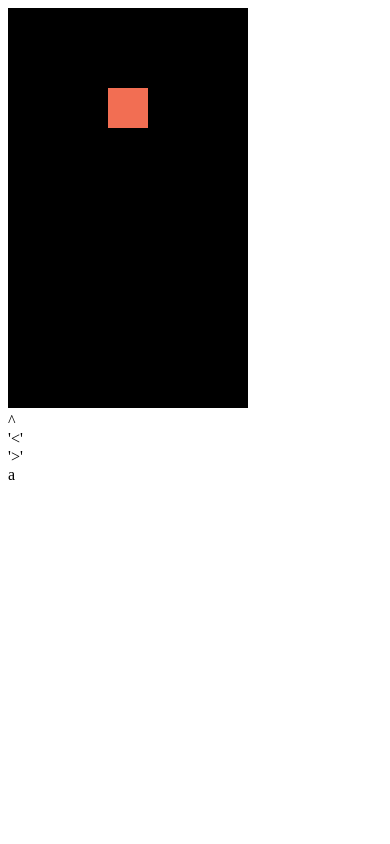
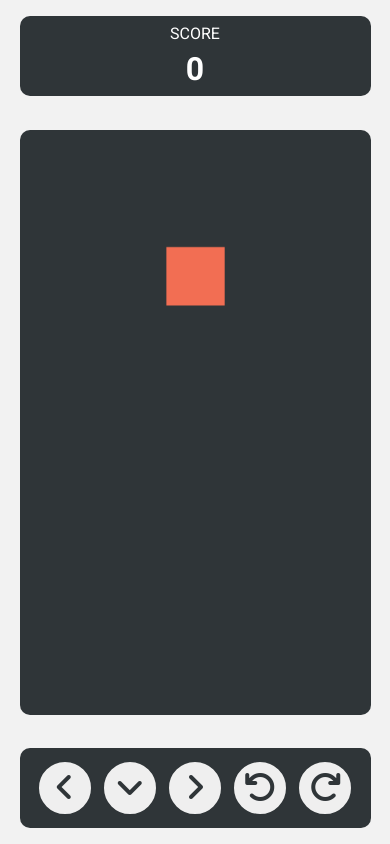
Before and after one commit to neryad/N-tetris, a plain HTML site: page index.html in a window 390 px wide. Drawn offline with Linux system fonts and the light colour scheme.

Commit message:
new stlyle for mobile

```diff
--- a/app.js
+++ b/app.js
@@ -1,7 +1,15 @@
 const canvas = document.getElementById('tetris');
+const left = document.getElementById('left');
+const right = document.getElementById('right');
+const down = document.getElementById('down');
+const rotateLeft = document.getElementById('rotate1');
+const rotateRight = document.getElementById('rotate2');
 const context = canvas.getContext('2d');
 context.scale(20, 20);
-context.fillStyle = '#000';
+// canvas.window.screen.height;
+// canvas.window.screen.width;
+// context.fillStyle = '#2f3538';
+//context.fillStyle = 'rgba(255,255,255, 0.5)';
 context.fillRect(0, 0, canvas.width, canvas.height);
 
 function collide(playZone, player) {
@@ -90,10 +98,25 @@ function generatePieces(type) {
 }
 
 function draw() {
-  context.fillStyle = '#000';
+  context.fillStyle = '#2f3538';
   context.fillRect(0, 0, canvas.width, canvas.height);
   drawMatrix(playZone, { x: 0, y: 0 });
   drawMatrix(player.matrix, player.pos);
+}
+function shuffle(array) {
+  var currentIndex = array.length,
+    temporaryValue,
+    randomIndex;
+
+  while (0 !== currentIndex) {
+    randomIndex = Math.floor(Math.random() * currentIndex);
+    currentIndex -= 1;
+    temporaryValue = array[currentIndex];
+    array[currentIndex] = array[randomIndex];
+    array[randomIndex] = temporaryValue;
+  }
+
+  return array;
 }
 
 function drawMatrix(matrix, offset) {
@@ -139,6 +162,7 @@ function playerMove(dir) {
 
 function resetPlayer() {
   let pieces = 'ILJOTSZ';
+
   player.matrix = generatePieces(pieces[(pieces.length * Math.random()) | 0]);
   player.pos.y = 0;
   player.pos.x =
@@ -198,15 +222,16 @@ function updateScore() {
   document.getElementById('score').innerText = player.score;
 }
 const colors = [
-  null,
+  'b9605c',
   '#ec5565',
   '#f26e53',
   '#6798d0',
   '#ffc355',
   '#5bc1a6',
   '#e788b8',
-  '#f4f7fa',
+  '#f5cdaa',
 ];
+
 const playZone = createMatrix(12, 20);
 
 const player = {
@@ -229,10 +254,22 @@ document.addEventListener('keydown', (event) => {
   } else if (event.keyCode === 88) {
     playerRotation(1);
   }
-  //40 abajo
-  //37 left
-  //39 right
-  //38 up
 });
+left.addEventListener('click', () => {
+  playerMove(-1);
+});
+right.addEventListener('click', () => {
+  playerMove(1);
+});
+down.addEventListener('click', () => {
+  playerDown();
+});
+rotateLeft.addEventListener('click', () => {
+  playerRotation(-1);
+});
+rotateRight.addEventListener('click', () => {
+  playerRotation(1);
+});
+
 resetPlayer();
 update();
--- a/index.html
+++ b/index.html
@@ -5,25 +5,49 @@
     <meta http-equiv="X-UA-Compatible" content="IE=edge" />
     <meta name="viewport" content="width=device-width, initial-scale=1.0" />
     <link rel="stylesheet" href="main.css" />
+    <link
+      rel="stylesheet"
+      href="https://cdnjs.cloudflare.com/ajax/libs/font-awesome/6.1.1/css/all.min.css"
+    />
+    <link
+      href="https://fonts.googleapis.com/css2?family=Roboto:ital,wght@0,100;0,300;0,400;0,500;0,700;0,900;1,100;1,300;1,400;1,500;1,700;1,900&display=swap"
+      rel="stylesheet"
+    />
     <title>N-tetris</title>
   </head>
 
   <body>
     <div class="container">
-      <div class="header"><div id="score"></div></div>
+      <div class="header">
+        <div class="score">
+          <p>SCORE</p>
+          <div id="score"><span id="playerScore">0</span></div>
+        </div>
+      </div>
       <div class="content">
         <canvas id="tetris" width="240" height="400"></canvas>
       </div>
       <div class="footer">
         <div class="directions">
-          <div class="up">^</div>
-          <div class="sides">
-            <div class="left">'<'</div>
-            <div class="right">'>'</div>
+          <div class="btnBro">
+            <button id="left">
+              <i class="fa-solid fa-angle-left"></i>
+            </button>
+            <button id="down"><i class="fa-solid fa-angle-down"></i></button>
+            <button id="right">
+              <i class="fa-solid fa-angle-right"></i>
+            </button>
+            <button id="rotate1">
+              <i class="fa-solid fa-arrow-rotate-left"></i>
+            </button>
+            <button id="rotate2">
+              <i class="fa-solid fa-arrow-rotate-right"></i>
+            </button>
           </div>
-          <div class="dow">a</div>
         </div>
-        <div class="rotate"></div>
+        <!-- <div class="rotate">
+          <button><i class="fa-solid fa-arrow-rotate-left"></i></button>
+        </div> -->
       </div>
     </div>
     <script src="app.js"></script>
--- a/main.css
+++ b/main.css
@@ -0,0 +1,103 @@
+* {
+  padding: 0;
+  margin: 0;
+  box-sizing: border-box;
+   font-family: 'Roboto',sans-serif;
+}
+
+.container{
+  /* background: #2f3538; */
+  background: #f2f2f2;
+  height: 100vh;
+  display: flex;
+  flex-direction: column;
+  justify-content: space-between;
+  align-content: center;
+  align-items: center;
+  padding: 1rem;
+}
+
+.header{
+    background: #2f3538;
+    width: 90vw;
+    height: 5rem;
+    display: flex;
+    /* flex-direction: column; */
+    justify-content: space-around;
+    text-align: center;
+    align-items: center;
+    color: white;
+    border-radius: 10px;
+
+}
+
+
+.score{
+  width: 50%;
+  display: flex;
+  /* background: red; */
+  flex-direction: column;
+  height: 100%;
+  justify-content: space-evenly;
+  align-items: center;
+  text-align: center;
+  color: white;
+}
+#score{
+  font-size: 2rem;
+  font-weight: bold;
+}
+.content{width: 90vw;
+  display: flex;
+flex-direction: column;}
+canvas{
+      /* width: 22rem;
+      height: 35rem; */
+      border-radius: 10px;
+}
+
+.footer{
+      width: 90vw;
+      display: flex;
+      justify-content: space-between;
+      padding: 0.5rem;
+      background: #2f3538;
+      height: 5rem;
+      border-radius: 10px;
+}
+
+.directions{
+  width: 90vw;
+
+  height: 100%;
+  display: flex;
+  flex-direction: column;
+  justify-content: space-around;
+}
+
+.btnBro{
+  display: flex;
+  flex-direction: row;
+  justify-content: space-evenly;
+
+}
+
+.btnBri{
+      display: flex;
+      flex-direction: row;
+      /* margin: -1px auto; */
+      margin-left: 2.5rem;
+}
+
+button{
+        width: 3.5rem;
+        height: 3.5rem;
+        border-radius: 50%;
+        border: 2px solid #2f3538;
+        font-size: 2em;
+}
+
+i{
+  color: #2f3538;
+
+}
```
